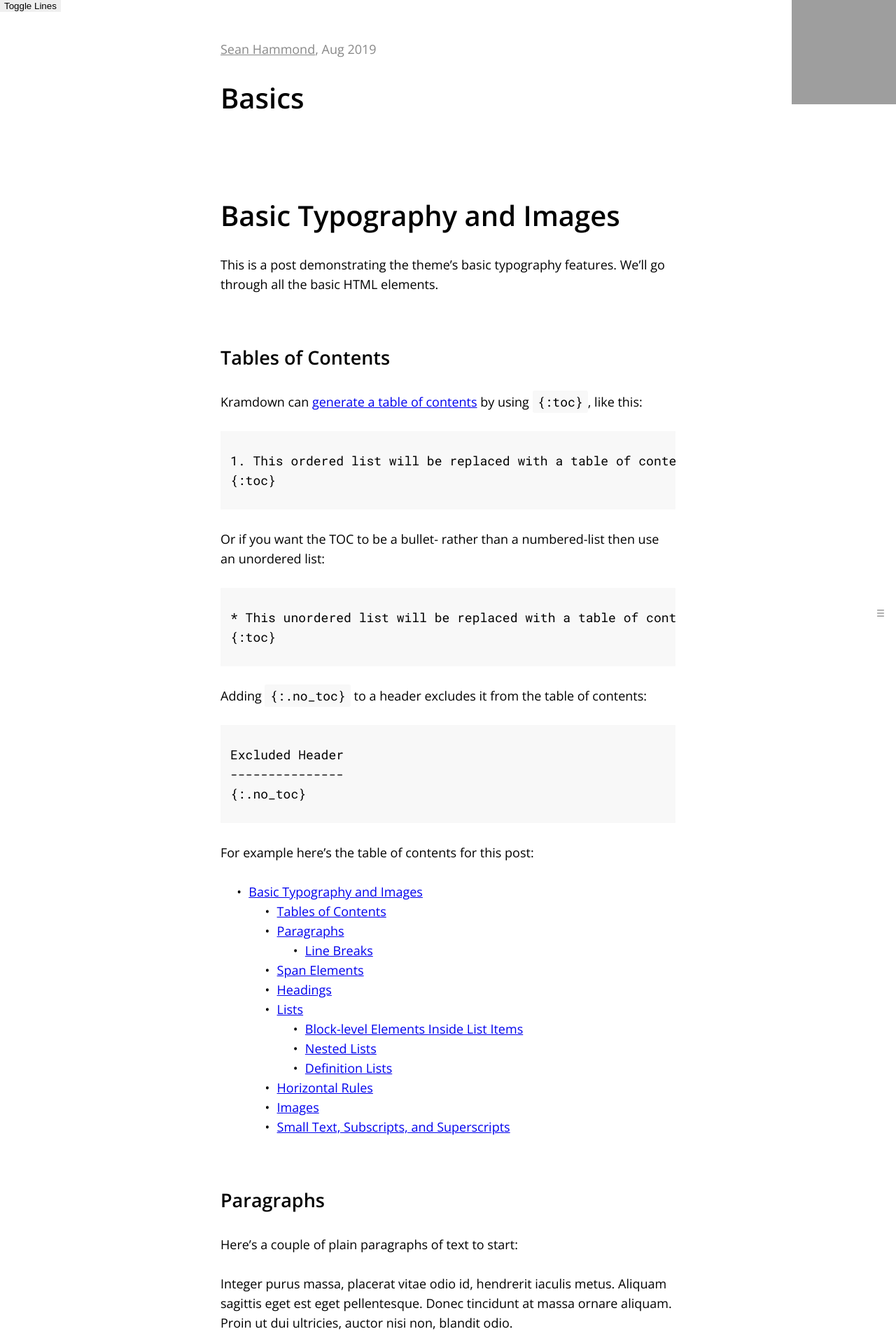
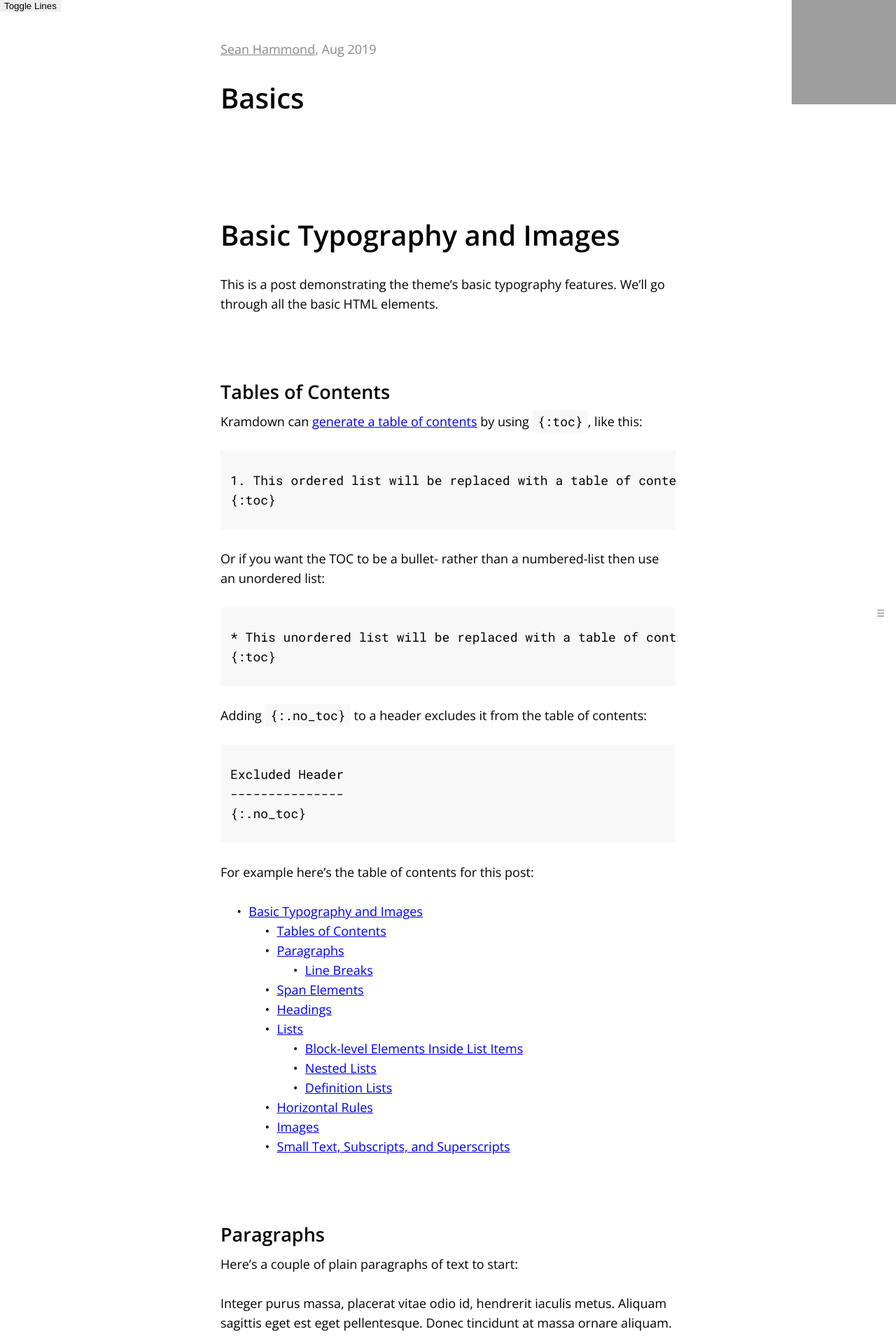
Before and after one commit to seanh/jekyll-theme-oatcake, a Jekyll site: the page built from _posts/2019-08-01-basics.md, in a window 1280 px wide. Shown: the top 1909 px of the page at 70% size. Built offline with Jekyll 4.4.1, drawn with Linux system fonts in a browser that asks for light colours; our own code applies the rules of GitHub Pages for plain Markdown files; comment, search, counter and statistics services are not loaded; grey boxes are pictures that could not be loaded.

Commit message:
Headers vertical rhythm fix

```diff
--- a/_sass/_headers.scss
+++ b/_sass/_headers.scss
@@ -3,48 +3,48 @@ h1, h2, h3, h4, h5, h6 { font-weight: var(--bold-font-weight); }
 h1 {
   font-size: 2.5rem;
   line-height:   calc(var(--body-line-height) * 2);
-  margin-top:    calc(var(--body-line-height) * 4);
-  margin-bottom: calc(var(--body-line-height) * 1);
+  padding-top:    calc(var(--body-line-height) * 4);
+  padding-bottom: calc(var(--body-line-height) * 1);
 }
 
 h2 {
   font-size: 1.6875rem;
-  line-height:   calc(var(--body-line-height) * 1.5);
-  margin-top:    calc(var(--body-line-height) * 2.5);
-  margin-bottom: calc(var(--body-line-height) * 1.0);
+  line-height:   calc(var(--body-line-height) * 1.0);
+  padding-top:    calc(var(--body-line-height) * 2.5);
+  padding-bottom: calc(var(--body-line-height) * 0.5);
 }
 
 h3 {
   font-size: 1.375rem;
   line-height:   calc(var(--body-line-height) * 1.0);
-  margin-top:    calc(var(--body-line-height) * 2.0);
-  margin-bottom: calc(var(--body-line-height) * 1.0);
+  padding-top:    calc(var(--body-line-height) * 2.0);
+  padding-bottom: calc(var(--body-line-height) * 1.0);
 }
 
 h4 {
   font-size: 1.2rem;
   line-height:   calc(var(--body-line-height) * 1.0);
-  margin-top:    calc(var(--body-line-height) * 1.5);
-  margin-bottom: calc(var(--body-line-height) * 0.5);
+  padding-top:    calc(var(--body-line-height) * 1.5);
+  padding-bottom: calc(var(--body-line-height) * 0.5);
 }
 
 h5 {
   font-size: 1rem;
   line-height:   calc(var(--body-line-height) * 1.0);
-  margin-top:    calc(var(--body-line-height) * 2.5);
-  margin-bottom: calc(var(--body-line-height) * 0.5);
+  padding-top:    calc(var(--body-line-height) * 2.5);
+  padding-bottom: calc(var(--body-line-height) * 0.5);
 }
 
 h6 {
   font-size: 1rem;
   line-height:   calc(var(--body-line-height) * 1.0);
-  margin-top:    calc(var(--body-line-height) * 2.5);
-  margin-bottom: calc(var(--body-line-height) * 0.5);
+  padding-top:    calc(var(--body-line-height) * 2.5);
+  padding-bottom: calc(var(--body-line-height) * 0.5);
 
   font-style: italic;
   font-weight: var(--normal-font-weight);
 }
 
 
-/* No margin above the title of a post or page. */
-h1.page-title { margin-top: 0; }
+/* No padding above the title of a post or page. */
+h1.page-title { padding-top: 0; }
```
